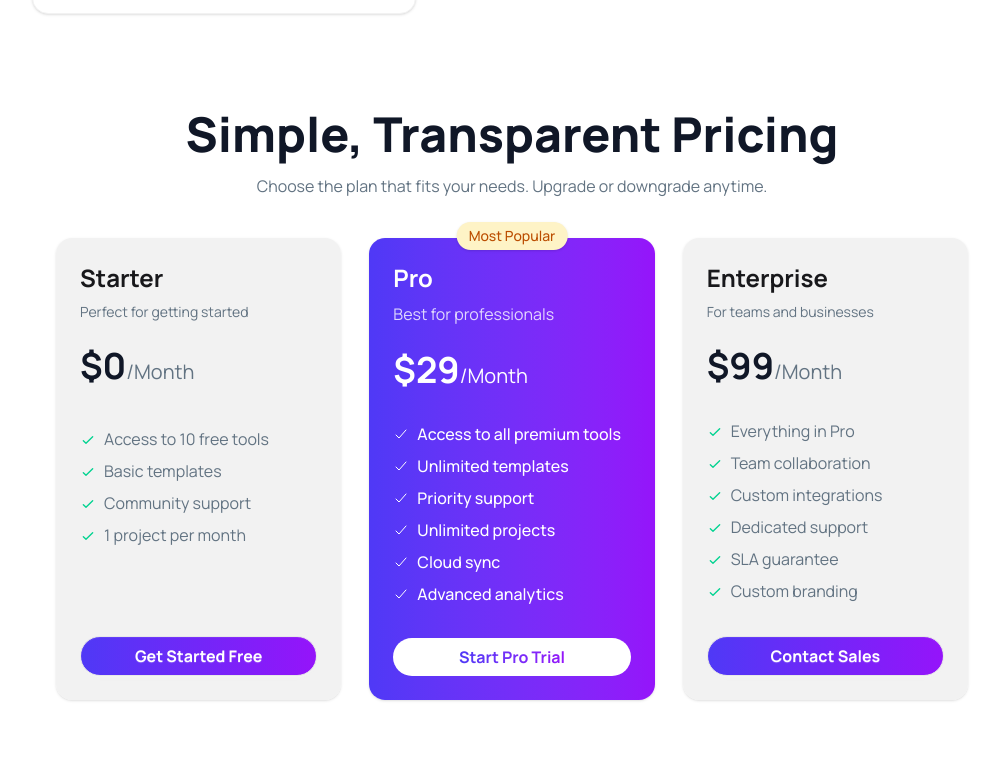
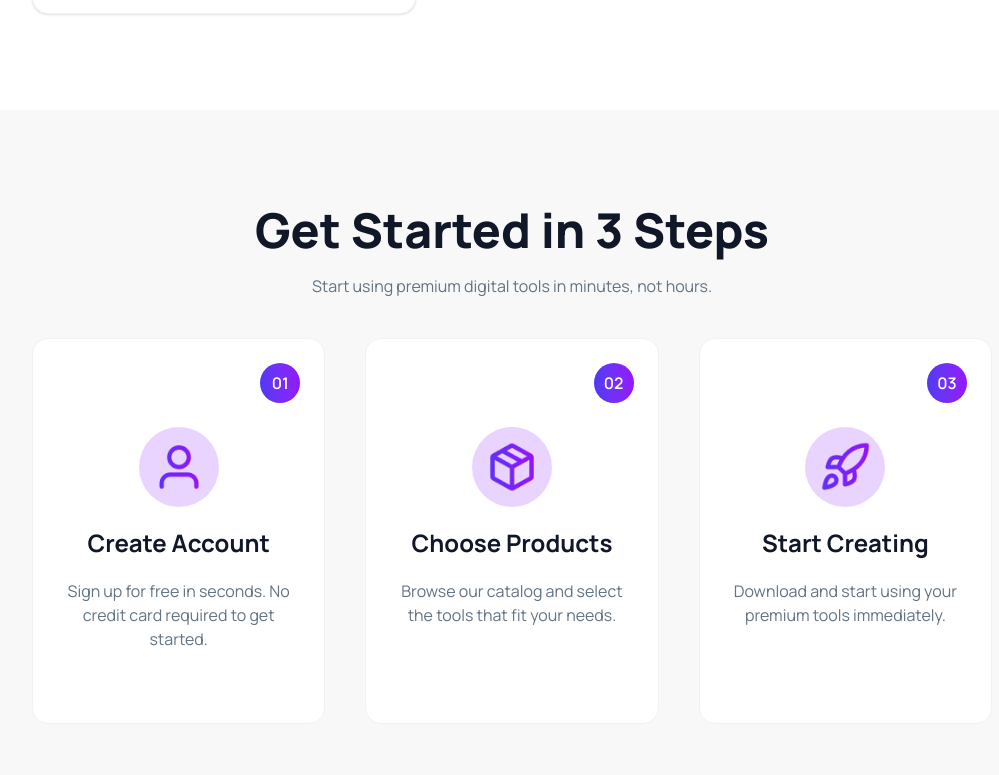
Before and after one commit to mi-araf/B13-A6-DigiTools-web, a React (Vite) app: page / in a window 1280 px wide. Shown: the part 1605-2380 px from the top of the page, without its empty margins (128-1127 px from the left). Before the commit the page ends 2345 px from the top, so only its background shows below. Built offline with nearby package versions, Linux system fonts and the light colour scheme.

Commit message:
optional section with steps done

```diff
--- a/src/App.jsx
+++ b/src/App.jsx
@@ -1,7 +1,9 @@
 import './App.css'
+import ChallengeSection from './Components/ChallengeSection'
 import Hero from './Components/Hero'
 import Navbar from './Components/Navbar'
 import Products from './Components/Products/Products'
+import Started from './Components/Started'
 import Subscription from './Components/Subscription'
 
 function App() {
@@ -12,7 +14,9 @@ function App() {
 			<Hero />
 			<Products />
 
+			<Started />
 			<Subscription />
+			<ChallengeSection />
 		</>
 	)
 }
--- /dev/null
+++ b/src/Components/ChallengeSection.jsx
@@ -0,0 +1,20 @@
+import React from 'react';
+
+const ChallengeSection = () => {
+    return (
+        <div className='bg-linear-to-r from-[#4f39f6] to-[#9514fa] text-white text-center text-sm md:text-base space-y-4 py-28 flex flex-col justify-center items-center mx-auto px-5'>
+            <h2 className='font-extrabold text-3xl md:text-[40px]'>Ready to Transform Your Workflow?</h2>
+            <p className='opacity-80'>Join thousands of professionals who are already using Digitools to work smarter. <br /> Start your free trial today.</p>
+
+            <div className='my-5 flex flex-col md:flex-row gap-4'>
+                <button className="btn bg-white rounded-full font-semibold shadow-none">
+                    <span className="bg-linear-to-r from-[#4f39f6] to-[#9514fa] bg-clip-text text-transparent">Explore Products</span>
+                </button>
+                <button className="btn font-semibold btn-outline rounded-full w-40">View Pricing</button>
+            </div>
+            <p className='opacity-80'>14-day free trial • No credit card required • Cancel anytime</p>
+        </div>
+    );
+};
+
+export default ChallengeSection;
--- /dev/null
+++ b/src/Components/Started.jsx
@@ -0,0 +1,59 @@
+import React from 'react';
+
+const Started = () => {
+    const steps = [
+        {
+            id: "01",
+            title: "Create Account",
+            text: "Sign up for free in seconds. No credit card required to get started.",
+            img: "../../Ui/assets/user.png",
+        },
+        {
+            id: "02",
+            text: "Browse our catalog and select the tools that fit your needs.",
+            title: "Choose Products",
+            img: "../../Ui/assets/package.png",
+        },
+        {
+            id: "03",
+            title: "Start Creating",
+            text: "Download and start using your premium tools immediately.",
+            img: "../../Ui/assets/rocket.png",
+        },
+    ];
+
+    return (
+        <div className='bg-base-200 text-center'>
+            <div className='w-11/12 mx-auto lg:w-9/12 py-24'>
+                <h2 className='mb-5 font-extrabold text-3xl text-[#101727] md:text-5xl'>Get Started in 3 Steps</h2>
+                <p className='text-[#627382] text-sm md:text-base'>Start using premium digital tools in minutes, not hours.</p>
+
+                <div className="mx-auto grid grid-cols-1 gap-6 py-10 sm:grid-cols-2 lg:grid-cols-3 lg:gap-10">
+                    {
+                        steps.map((step) => (
+                            <div key={step.id} className="border border-[#F1F1F1] h-full flex flex-col rounded-2xl bg-white p-6 transition-all duration-300 ease-out hover:-translate-y-1 hover:shadow-[0_12px_30px_#4F39F614] hover:border-[#E9D9FF] hover:cursor-default">
+                                <div className="mb-6 flex justify-end">
+                                    <span className="flex h-10 w-10 items-center justify-center rounded-full bg-linear-to-r from-[#4f39f6] to-[#9514fa] font-semibold text-white">
+                                        {step.id}
+                                    </span>
+                                </div>
+
+                                <div className="flex flex-1 flex-col items-center text-center space-y-5">
+                                    <div className="flex justify-center">
+                                        <div className="w-20 h-20 rounded-full bg-purple-200 flex items-center justify-center">
+                                            <img src={step.img} alt={step.title} className="h-13 object-contain" />
+                                        </div>
+                                    </div>
+
+                                    <h3 className="text-xl text-[#101727] font-bold md:text-2xl">{step.title}</h3>
+                                    <p className="mb-12 text-sm text-[#627382] md:text-base">{step.text}</p>
+                                </div>
+                            </div>
+                        ))}
+                </div>
+            </div>
+        </div>
+    );
+};
+
+export default Started;
--- a/src/Components/Subscription.jsx
+++ b/src/Components/Subscription.jsx
@@ -3,13 +3,13 @@ import { IoCheckmark } from "react-icons/io5";
 
 const Subscription = () => {
     return (
-        <div className='w-11/12 mx-auto lg:w-9/12 space-y-4'>
+        <div className='w-11/12 mx-auto lg:w-9/12 space-y-4 py-14'>
             <h1 className="text-center font-extrabold text-[#101727] text-3xl md:text-5xl">Simple, Transparent Pricing</h1>
             <p className="text-center text-[#627382] text-sm md:text-base">Choose the plan that fits your needs. Upgrade or downgrade anytime.</p>
 
             <div className="grid grid-cols-1 sm:grid-cols-2 lg:grid-cols-3 gap-7 mx-auto px-6 my-10">
 
-                <div className="card bg-base-100 shadow-sm h-full rounded-2xl">
+                <div className="card  bg-base-100 h-full rounded-2xl">
                     <div className="card-body bg-[#f2f2f2] rounded-2xl flex flex-col justify-between p-5 md:p-6">
                         <div>
                             <h2 className="text-lg mb-2 md:text-2xl font-bold">Starter</h2>
@@ -20,7 +20,7 @@ const Subscription = () => {
                             </span>
                         </div>
 
-                        <ul className="-mt-6 flex flex-col gap-2 text-sm md:text-base text-[#627382]">
+                        <ul className="mt-3 md:-mt-6 flex flex-col gap-2 text-sm md:text-base text-[#627382]">
                             <li>
                                 <svg xmlns="http://www.w3.org/2000/svg" className="size-4 me-2 inline-block text-success" fill="none" viewBox="0 0 24 24" stroke="currentColor"><path strokeLinecap="round" strokeLinejoin="round" strokeWidth="2" d="M5 13l4 4L19 7" /></svg>
                                 <span>Access to 10 free tools</span>
@@ -45,10 +45,10 @@ const Subscription = () => {
                     </div>
                 </div>
 
-                <div className="card bg-base-100 shadow-sm relative h-full rounded-2xl sm:col-span-1 lg:col-span-1">
+                <div className="relative card bg-base-100 h-full rounded-2xl sm:col-span-1 lg:col-span-1">
                     <span className="absolute rounded-full shadow font-medium -top-3 md:-top-4 left-1/2 -translate-x-1/2 bg-[#FEF3C6] text-sm text-[#BB4D00] px-3 py-1">Most Popular</span>
 
-                    <div className="card-body bg-linear-to-r from-[rgba(79,57,246,1)] to-[rgba(149,20,250,1)] text-white rounded-2xl flex flex-col justify-between p-5 md:p-6">
+                    <div className="card-body bg-linear-to-r from-[#4f39f6] to-[#9514fa] text-white rounded-2xl flex flex-col justify-between p-5 md:p-6">
                         <div>
                             <h2 className="text-xl md:text-2xl font-bold mb-2">Pro</h2>
                             <p className="text-sm md:text-base opacity-80 text-white mb-6">Best for professionals</p>
@@ -87,7 +87,7 @@ const Subscription = () => {
                     </div>
                 </div>
 
-                <div className="card bg-base-100 shadow-sm h-full rounded-2xl">
+                <div className="card border border-[#F2F2F2] bg-base-100 h-full rounded-2xl">
                     <div className="card-body bg-[#f2f2f2] rounded-2xl flex flex-col justify-between p-5 md:p-6">
                         <div>
                             <h2 className="text-lg mb-2 md:text-2xl font-bold">Enterprise</h2>
```
